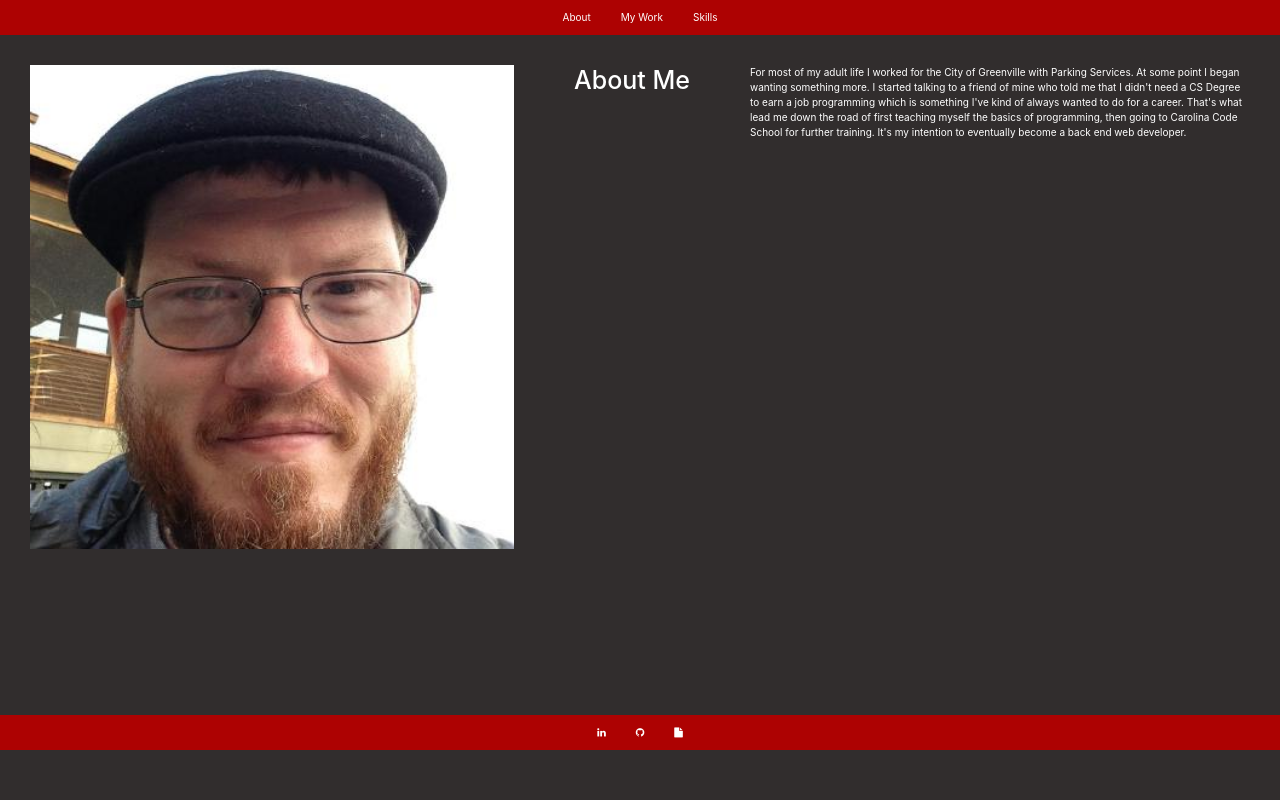
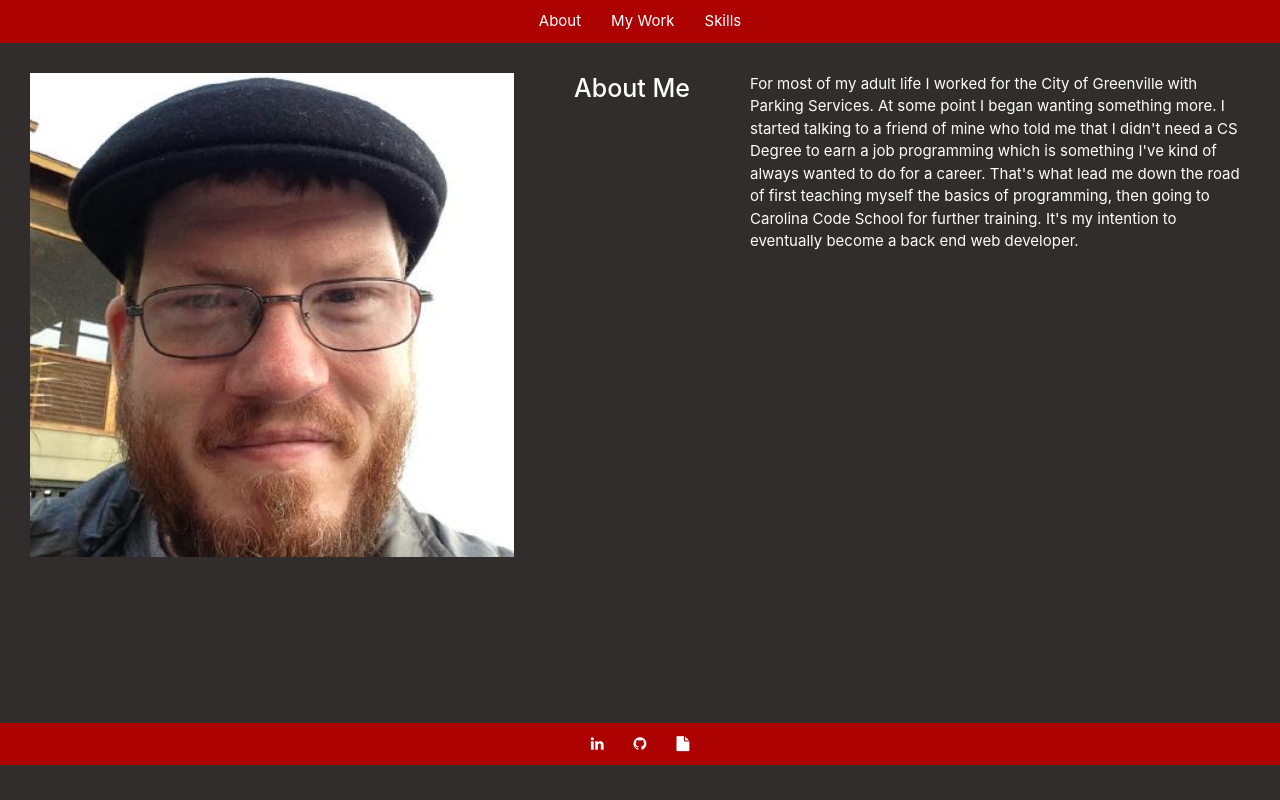
Before and after one commit to PatrickBoynton/portfolio, a React (Create React App) app: page / in a window 1280 px wide. Built offline with nearby package versions, Linux system fonts and the light colour scheme.

Commit message:
Added more font styling..

```diff
--- a/src/App.css
+++ b/src/App.css
@@ -1,8 +1,13 @@
 nav{
     background-color: #ad0202;
+    width: 100%;
 }
 a{
     color: #fff;
+    font-size: 1.5rem;
+}
+p{
+    font-size: 1.5rem;
 }
 a:hover{
     color: #b7b5b5;
```
